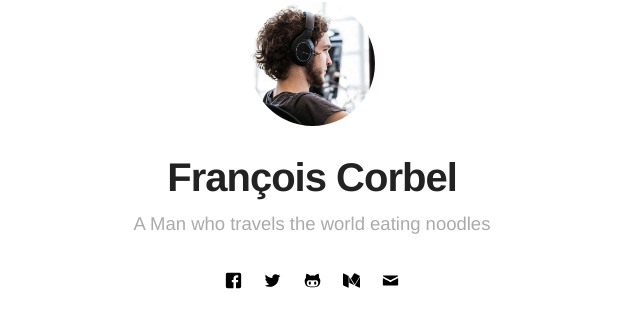
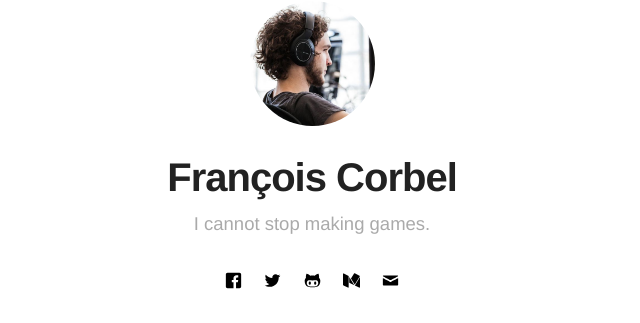
Before and after one commit to fcvalise/fcvalise.github.io, a Jekyll site: the page built from index.html, in a window 1280 px wide. Shown: the part 124-447 px from the top of the page, without its empty margins (328-968 px from the left). Built offline with Jekyll 4.4.1, drawn with Linux system fonts in a browser that asks for light colours.

Commit message:
Update _config.yml

```diff
--- a/_config.yml
+++ b/_config.yml
@@ -1,6 +1,6 @@
 # main text of home
 name: François Corbel
-bio: A Man who travels the world eating noodles
+bio: I cannot stop making games.
 
 # twitter summary info
 description: A blog about technology and stuff related
```
